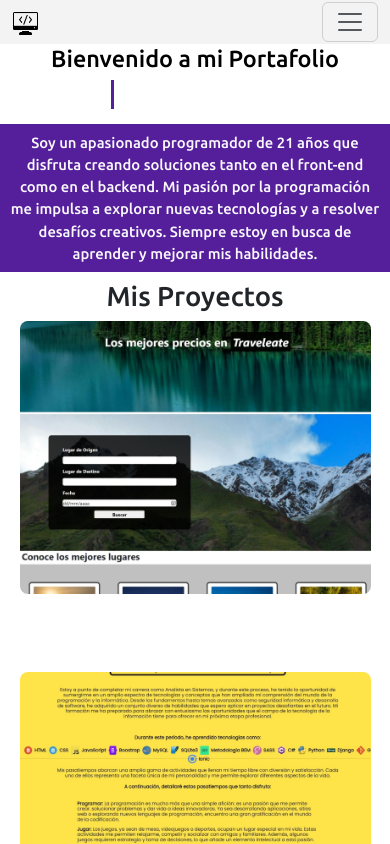
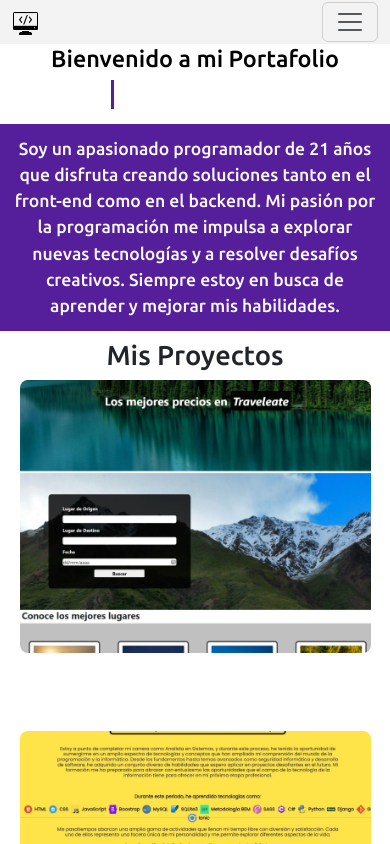
Before and after one commit to GastonCamu/PortFolio, an Angular app: page / in a window 390 px wide. Shown: the top 844 px of the page. Built offline with nearby package versions, Linux system fonts and the light colour scheme.

Commit message:
mejora de los tiempos de animacion en mobile y el tamaño de la descripcion

```diff
--- a/src/app/components/home/home.component.scss
+++ b/src/app/components/home/home.component.scss
@@ -371,7 +371,7 @@ div.tecnologias-aprendidas {
             height: 0vw;
         }
         to {
-            height: 38vw;
+            height: 53vw;
         }
     }
     @keyframes descripcion-p-A {
@@ -423,7 +423,7 @@ div.tecnologias-aprendidas {
             text-align: center;
             color: white;
             font-weight: 500;
-            font-size: 3.8vw;
+            font-size: 4.5vw;
             opacity: 0;
             animation: descripcion-p-A 4s forwards 1800ms;
         }
@@ -490,7 +490,7 @@ div.tecnologias-aprendidas {
                 animation: P-SistemaProductos-A 15s forwards infinite 4s;
 
                 p {
-                    animation: P-Animation-Text 15s forwards infinite 4s;
+                    animation: P-Animation-Text 18s forwards infinite 4s;
                 }
             }
             div.P-SaltaVincula {
```
